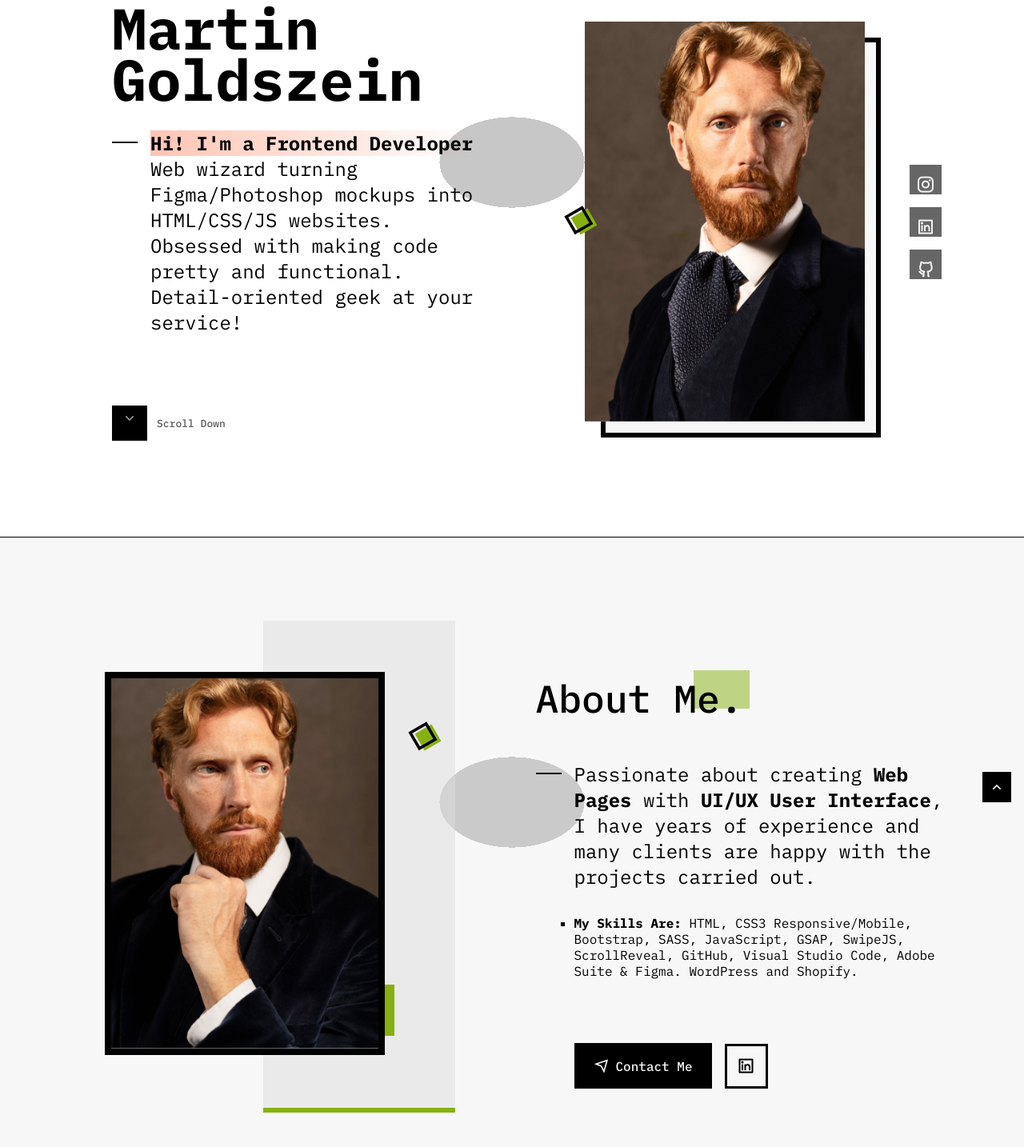
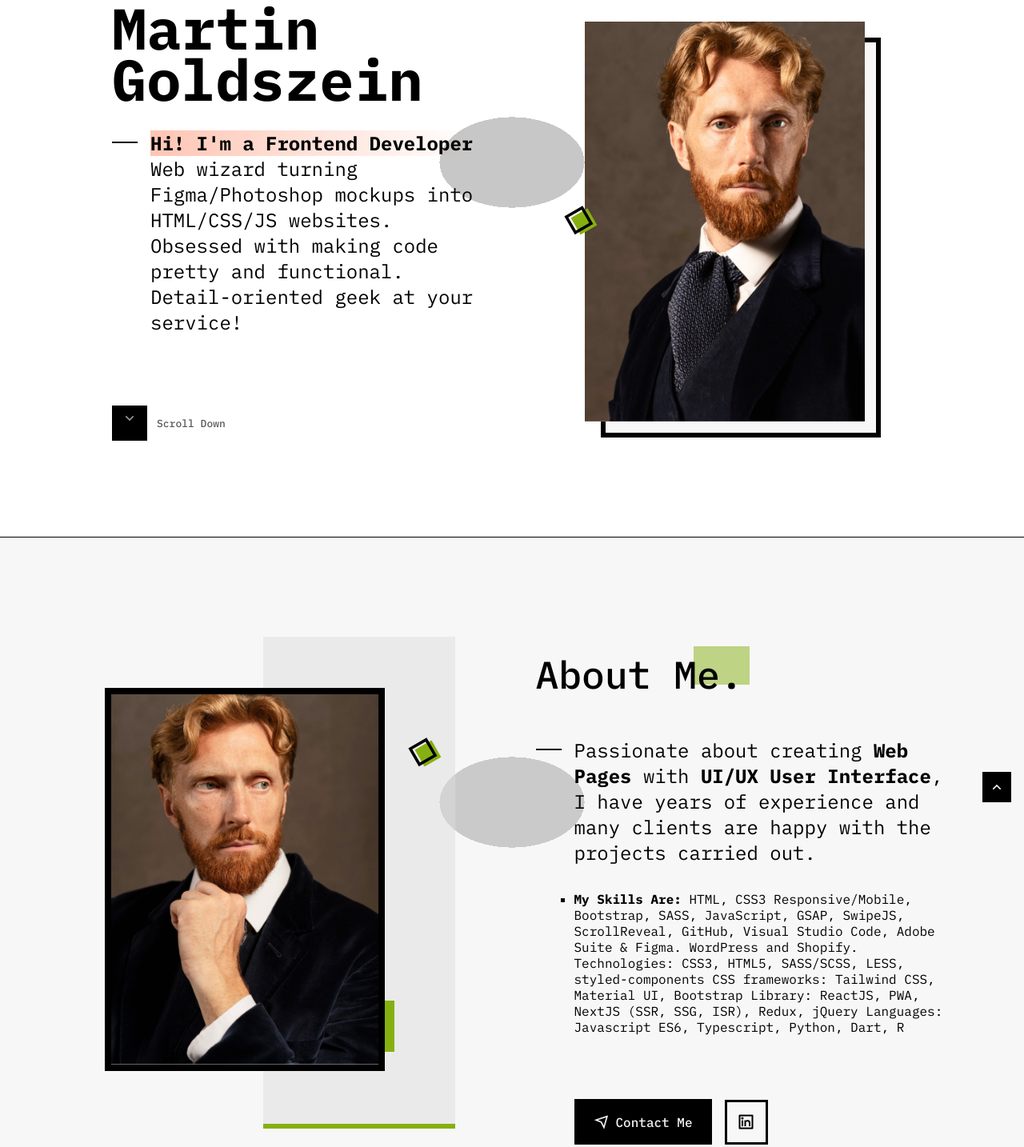
Before and after one commit to martingoldszein/portfolio, a plain HTML site: page index.html in a window 1280 px wide. Shown: the part 197-1631 px from the top of the page at 80% size. Drawn offline with nearby package versions, Linux system fonts and the light colour scheme.

Commit message:
borré iconos de las redes sociales de la home

```diff
--- a/index.html
+++ b/index.html
@@ -57,17 +57,6 @@
               <div class="home__shadow"></div>
               <div class="geometric-box"></div>
             </div>
-            <div class="home__social">
-              <a href="" target="_blank" class="home__social-link">
-                <i class="ri-instagram-line"></i>
-              </a>
-              <a href="" target="_blank" class="home__social-link">
-                <i class="ri-linkedin-box-line"></i>
-              </a>
-              <a href="" target="_blank" class="home__social-link">
-                <i class="ri-github-line"></i>
-              </a>
-            </div>
           </div>
           <div class="home__info">
             <p class="home__description">
@@ -105,6 +94,11 @@
                 <b>My Skills Are:</b> HTML, CSS3 Responsive/Mobile,  Bootstrap, SASS, JavaScript, GSAP, SwipeJS, ScrollReveal, GitHub, Visual Studio Code, Adobe Suite & Figma.
                 WordPress and Shopify.
               </li>
+
+              Technologies: CSS3, HTML5, SASS/SCSS, LESS, styled-components
+              CSS frameworks: Tailwind CSS, Material UI, Bootstrap
+              Library: ReactJS, PWA, NextJS (SSR, SSG, ISR), Redux, jQuery
+              Languages: Javascript ES6, Typescript, Python, Dart, R
             </ul>
             <div class="about__buttons">
               <a href="#contact" class="button">
```
